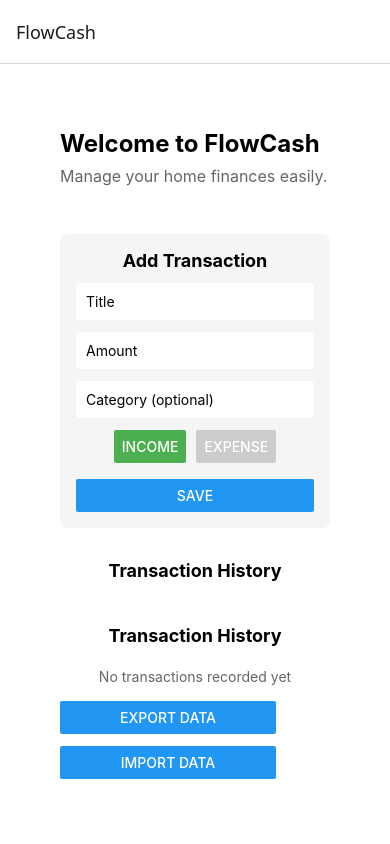
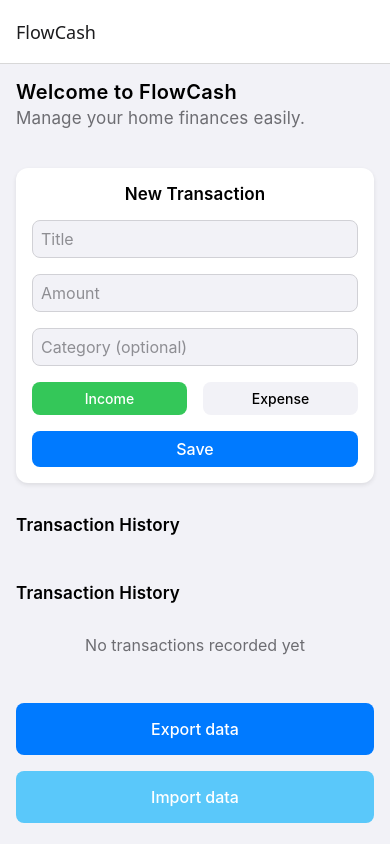
Before and after one commit to SergioBonatto/FlowCash, a React Native app: screen /Home in a window 390 px wide. Built offline with nearby package versions, Linux system fonts and the light colour scheme.

Commit message:
add: new style and icon

```diff
--- a/src/components/ActionButtons.tsx
+++ b/src/components/ActionButtons.tsx
@@ -1,8 +1,8 @@
-import { View, Button, Alert } from 'react-native';
-import { styles } from '../styles/HomeScreen.styles';
+import { View, Text, Alert, TouchableOpacity, StyleSheet } from 'react-native';
 import { exportTransactions } from '../services/export';
 import { importTransactions } from '../services/import';
 import { Transaction } from '../types/Transaction';
+import { theme } from '../styles/theme';
 
 interface ActionButtonsProps {
   transactions: Transaction[];
@@ -12,7 +12,7 @@ interface ActionButtonsProps {
 const ActionButtons = ({ transactions, onImport }: ActionButtonsProps) => {
   const handleExport = async () => {
     if (transactions.length === 0) {
-      Alert.alert('Nothing to export', 'You have no transactions saved.');
+      Alert.alert('Nothing to export', 'You don\'t have any saved transactions.');
       return;
     }
 
@@ -23,7 +23,7 @@ const ActionButtons = ({ transactions, onImport }: ActionButtonsProps) => {
     const imported = await importTransactions();
 
     if (!imported) {
-      Alert.alert('Import failed', 'Could not read the file or file was invalid.');
+      Alert.alert('Import failed', 'Could not read the file or the file is invalid.');
       return;
     }
 
@@ -32,12 +32,48 @@ const ActionButtons = ({ transactions, onImport }: ActionButtonsProps) => {
   };
 
   return (
-    <View style={styles.buttons}>
-      <Button title="Export data" onPress={handleExport} />
-      <View style={{ height: 12 }} />
-      <Button title="Import data" onPress={handleImport} />
+    <View style={styles.container}>
+      <TouchableOpacity
+        style={[styles.button, styles.exportButton]}
+        onPress={handleExport}
+      >
+        <Text style={styles.buttonText}>Export data</Text>
+      </TouchableOpacity>
+
+      <View style={{ height: theme.spacing.md }} />
+
+      <TouchableOpacity
+        style={[styles.button, styles.importButton]}
+        onPress={handleImport}
+      >
+        <Text style={styles.buttonText}>Import data</Text>
+      </TouchableOpacity>
     </View>
   );
 };
 
+const styles = StyleSheet.create({
+  container: {
+    width: '100%',
+    marginVertical: theme.spacing.md,
+  },
+  button: {
+    borderRadius: theme.radius.sm,
+    padding: theme.spacing.md,
+    alignItems: 'center',
+    justifyContent: 'center',
+  },
+  exportButton: {
+    backgroundColor: theme.colors.primary,
+  },
+  importButton: {
+    backgroundColor: theme.colors.secondary,
+  },
+  buttonText: {
+    color: 'white',
+    fontWeight: theme.fontWeight.medium,
+    fontSize: theme.fontSize.body,
+  },
+});
+
 export default ActionButtons;
--- a/src/components/AddTransaction.tsx
+++ b/src/components/AddTransaction.tsx
@@ -1,7 +1,8 @@
 import React, { useState } from 'react';
-import { View, TextInput, Button, Text } from 'react-native';
+import { View, TextInput, Text, TouchableOpacity, Pressable } from 'react-native';
 import { Transaction } from '../types/Transaction';
 import { styles } from '../styles/AddTransaction.styles';
+import { theme } from '../styles/theme';
 
 interface AddTransactionProps {
   onAddTransaction: (transaction: Transaction) => void;
@@ -36,13 +37,14 @@ const AddTransaction = ({ onAddTransaction }: AddTransactionProps) => {
 
   return (
     <View style={styles.container}>
-      <Text style={styles.title}>Add Transaction</Text>
+      <Text style={styles.title}>New Transaction</Text>
 
       <TextInput
         style={styles.input}
         placeholder="Title"
         value={title}
         onChangeText={setTitle}
+        placeholderTextColor={theme.colors.grey}
       />
 
       <TextInput
@@ -51,6 +53,7 @@ const AddTransaction = ({ onAddTransaction }: AddTransactionProps) => {
         value={amount}
         onChangeText={setAmount}
         keyboardType="numeric"
+        placeholderTextColor={theme.colors.grey}
       />
 
       <TextInput
@@ -58,23 +61,48 @@ const AddTransaction = ({ onAddTransaction }: AddTransactionProps) => {
         placeholder="Category (optional)"
         value={category}
         onChangeText={setCategory}
+        placeholderTextColor={theme.colors.grey}
       />
 
       <View style={styles.typeSelector}>
-        <Button
-          title="Income"
+        <Pressable
+          style={[
+            styles.button,
+            { backgroundColor: type === 'income' ? theme.colors.success : theme.colors.background }
+          ]}
           onPress={() => setType('income')}
-          color={type === 'income' ? '#4CAF50' : '#ccc'}
-        />
-        <View style={{width: 10}} />
-        <Button
-          title="Expense"
+        >
+          <Text style={{
+            color: type === 'income' ? 'white' : theme.colors.text,
+            textAlign: 'center',
+            fontWeight: theme.fontWeight.medium
+          }}>
+            Income
+          </Text>
+        </Pressable>
+
+        <View style={styles.buttonSpace} />
+
+        <Pressable
+          style={[
+            styles.button,
+            { backgroundColor: type === 'expense' ? theme.colors.danger : theme.colors.background }
+          ]}
           onPress={() => setType('expense')}
-          color={type === 'expense' ? '#F44336' : '#ccc'}
-        />
+        >
+          <Text style={{
+            color: type === 'expense' ? 'white' : theme.colors.text,
+            textAlign: 'center',
+            fontWeight: theme.fontWeight.medium
+          }}>
+            Expense
+          </Text>
+        </Pressable>
       </View>
 
-      <Button title="Save" onPress={handleSave} />
+      <TouchableOpacity style={styles.saveButton} onPress={handleSave}>
+        <Text style={styles.saveButtonText}>Save</Text>
+      </TouchableOpacity>
     </View>
   );
 };
--- a/src/components/TransactionHistory.tsx
+++ b/src/components/TransactionHistory.tsx
@@ -16,7 +16,7 @@ const TransactionHistory = ({
   ListHeaderComponent,
   ListFooterComponent
 }: TransactionHistoryProps) => {
-  // Ordenar transações do mais recente para o mais antigo
+  // Sort transactions from newest to oldest
   const sortedTransactions = [...transactions].sort(
     (a, b) => new Date(b.date).getTime() - new Date(a.date).getTime()
   );
@@ -62,7 +62,7 @@ const TransactionHistory = ({
     </View>
   );
 
-  // Componha o cabeçalho completo
+  // Compose the complete header
   const renderHeader = () => (
     <>
       {ListHeaderComponent && (
@@ -82,7 +82,11 @@ const TransactionHistory = ({
       ListHeaderComponent={renderHeader}
       ListFooterComponent={ListFooterComponent}
       ListEmptyComponent={EmptyListComponent}
-      contentContainerStyle={transactions.length === 0 ? { flex: 1 } : null}
+      contentContainerStyle={[
+        transactions.length === 0 ? { flex: 1 } : null,
+        styles.listContainer
+      ]}
+      showsVerticalScrollIndicator={false}
     />
   );
 };
--- a/src/screens/HomeScreen.tsx
+++ b/src/screens/HomeScreen.tsx
@@ -19,7 +19,7 @@ const HomeScreen = () => {
     addTransaction(transaction);
   };
 
-  // Componente para o cabeçalho, já renderizado (não é mais uma função que retorna um componente)
+  // Header component, already rendered (not a function that returns a component anymore)
   const HeaderComponent = (
     <View>
       <Header
@@ -31,7 +31,7 @@ const HomeScreen = () => {
     </View>
   );
 
-  // Componente para o rodapé, já renderizado
+  // Footer component, already rendered
   const FooterComponent = (
     <ActionButtons
       transactions={transactions}
--- a/src/styles/AddTransaction.styles.ts
+++ b/src/styles/AddTransaction.styles.ts
@@ -1,28 +1,59 @@
 import { StyleSheet } from 'react-native';
+import { theme } from './theme';
 
 export const styles = StyleSheet.create({
   container: {
     width: '100%',
-      padding: 16,
-      backgroundColor: '#f5f5f5',
-      borderRadius: 8,
-      marginVertical: 16,
+    padding: theme.spacing.md,
+    backgroundColor: theme.colors.card,
+    borderRadius: theme.radius.md,
+    marginVertical: theme.spacing.md,
+    shadowColor: theme.colors.dark,
+    shadowOffset: { width: 0, height: 2 },
+    shadowOpacity: 0.1,
+    shadowRadius: 4,
+    elevation: 2,
   },
   title: {
-      fontSize: 18,
-      fontWeight: 'bold',
-      marginBottom: 12,
+    fontSize: theme.fontSize.subtitle,
+    fontWeight: theme.fontWeight.semibold,
+    marginBottom: theme.spacing.md,
+    color: theme.colors.text,
     textAlign: 'center',
+    letterSpacing: 0.15,
   },
   input: {
-      backgroundColor: '#fff',
-      padding: 10,
-      borderRadius: 4,
-      marginBottom: 12,
+    backgroundColor: theme.colors.background,
+    padding: theme.spacing.sm,
+    borderRadius: theme.radius.sm,
+    marginBottom: theme.spacing.md,
+    fontSize: theme.fontSize.body,
+    color: theme.colors.text,
+    borderWidth: 1,
+    borderColor: theme.colors.lightGrey,
   },
   typeSelector: {
     flexDirection: 'row',
     justifyContent: 'center',
-      marginBottom: 16,
+    marginBottom: theme.spacing.md,
+  },
+  button: {
+    flex: 1,
+    borderRadius: theme.radius.sm,
+    padding: theme.spacing.sm,
+  },
+  buttonSpace: {
+    width: theme.spacing.md,
+  },
+  saveButton: {
+    backgroundColor: theme.colors.primary,
+    borderRadius: theme.radius.sm,
+    padding: theme.spacing.sm,
+    alignItems: 'center',
+  },
+  saveButtonText: {
+    color: 'white',
+    fontWeight: theme.fontWeight.medium,
+    fontSize: theme.fontSize.body,
   }
 });
--- a/src/styles/HomeScreen.styles.ts
+++ b/src/styles/HomeScreen.styles.ts
@@ -1,24 +1,27 @@
 import { StyleSheet } from 'react-native';
+import { theme } from './theme';
 
 export const styles = StyleSheet.create({
   container: {
     flex: 1,
-      justifyContent: 'center',
-      alignItems: 'center',
-      padding: 16,
-      backgroundColor: '#fff',
+    padding: theme.spacing.md,
+    backgroundColor: theme.colors.background,
   },
   title: {
-      fontSize: 24,
-      fontWeight: 'bold',
+    fontSize: theme.fontSize.title,
+    fontWeight: theme.fontWeight.semibold,
+    color: theme.colors.text,
+    letterSpacing: 0.35,
   },
   subtitle: {
-      marginTop: 8,
-      fontSize: 16,
-      color: '#666',
-      marginBottom: 32,
+    marginTop: theme.spacing.xs,
+    fontSize: theme.fontSize.subtitle,
+    color: theme.colors.subText,
+    marginBottom: theme.spacing.lg,
+    letterSpacing: 0.15,
   },
   buttons: {
-      width: '80%',
+    width: '100%',
+    marginVertical: theme.spacing.md,
   },
 });
--- a/src/styles/TransactionHistory.styles.ts
+++ b/src/styles/TransactionHistory.styles.ts
@@ -1,62 +1,76 @@
 import { StyleSheet } from 'react-native';
+import { theme } from './theme';
 
 export const styles = StyleSheet.create({
   container: {
     width: '100%',
-    marginVertical: 16,
+    marginVertical: theme.spacing.md,
   },
   title: {
-    fontSize: 18,
-    fontWeight: 'bold',
-    marginBottom: 12,
-    textAlign: 'center',
+    fontSize: theme.fontSize.subtitle,
+    fontWeight: theme.fontWeight.semibold,
+    marginBottom: theme.spacing.md,
+    textAlign: 'left',
+    color: theme.colors.text,
+    letterSpacing: 0.15,
   },
   noTransactions: {
     textAlign: 'center',
-    color: '#666',
-    marginTop: 10,
+    color: theme.colors.subText,
+    marginTop: theme.spacing.md,
+    fontSize: theme.fontSize.body,
   },
   transactionItem: {
     flexDirection: 'row',
     justifyContent: 'space-between',
     alignItems: 'center',
-    padding: 12,
-    backgroundColor: '#fff',
-    borderRadius: 8,
-    marginBottom: 8,
+    padding: theme.spacing.md,
+    backgroundColor: theme.colors.card,
+    borderRadius: theme.radius.md,
+    marginBottom: theme.spacing.sm,
+    shadowColor: theme.colors.dark,
+    shadowOffset: { width: 0, height: 1 },
+    shadowOpacity: 0.05,
+    shadowRadius: 2,
+    elevation: 1,
+  },
+  incomeItem: {
+    borderLeftColor: theme.colors.success,
     borderLeftWidth: 4,
   },
-  incomeItem: {
-    borderLeftColor: '#4CAF50',
-  },
   expenseItem: {
-    borderLeftColor: '#F44336',
+    borderLeftColor: theme.colors.danger,
+    borderLeftWidth: 4,
   },
   transactionInfo: {
     flex: 1,
   },
   transactionTitle: {
-    fontSize: 16,
-    fontWeight: '500',
+    fontSize: theme.fontSize.body,
+    fontWeight: theme.fontWeight.medium,
+    color: theme.colors.text,
   },
   transactionCategory: {
-    fontSize: 12,
-    color: '#666',
-    marginTop: 2,
+    fontSize: theme.fontSize.caption,
+    color: theme.colors.subText,
+    marginTop: theme.spacing.xs,
   },
   transactionDate: {
-    fontSize: 10,
-    color: '#999',
-    marginTop: 2,
+    fontSize: theme.fontSize.small,
+    color: theme.colors.grey,
+    marginTop: theme.spacing.xs,
   },
   transactionAmount: {
-    fontWeight: 'bold',
-    fontSize: 16,
+    fontWeight: theme.fontWeight.semibold,
+    fontSize: theme.fontSize.body,
   },
   incomeAmount: {
-    color: '#4CAF50',
+    color: theme.colors.success,
   },
   expenseAmount: {
-    color: '#F44336',
+    color: theme.colors.danger,
+  },
+  listContainer: {
+    paddingBottom: theme.spacing.md,
   }
 });
--- /dev/null
+++ b/src/styles/theme.ts
@@ -0,0 +1,41 @@
+export const theme = {
+  colors: {
+    primary: '#007AFF',
+    secondary: '#5AC8FA',
+    success: '#34C759',
+    danger: '#FF3B30',
+    warning: '#FF9500',
+    dark: '#1c1c1e',
+    grey: '#8e8e93',
+    lightGrey: '#d1d1d6',
+    background: '#f2f2f7',
+    card: '#ffffff',
+    text: '#000000',
+    subText: '#6d6d72'
+  },
+  spacing: {
+    xs: 4,
+    sm: 8,
+    md: 16,
+    lg: 24,
+    xl: 32,
+  },
+  radius: {
+    sm: 8,
+    md: 12,
+    lg: 16,
+  },
+  fontSize: {
+    title: 20,
+    subtitle: 17,
+    body: 16,
+    caption: 14,
+    small: 12,
+  },
+  fontWeight: {
+    regular: '400' as '400',
+    medium: '500' as '500',
+    semibold: '600' as '600',
+    bold: '700' as '700',
+  }
+};
```
Also changed, not shown: assets/icon.png, assets/icon1.png (added). Lines whose indentation alone changed are shown as unchanged.
